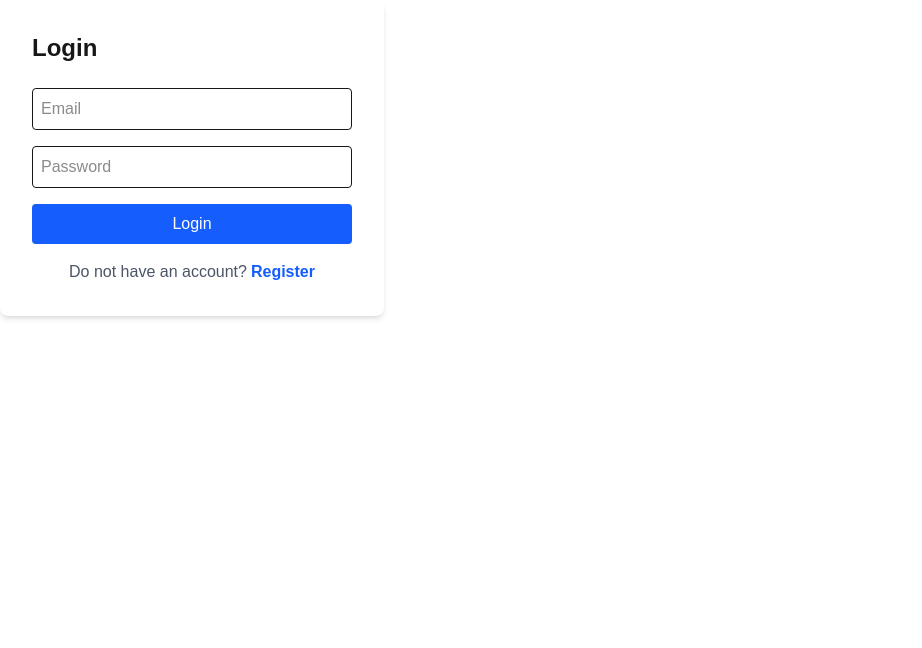
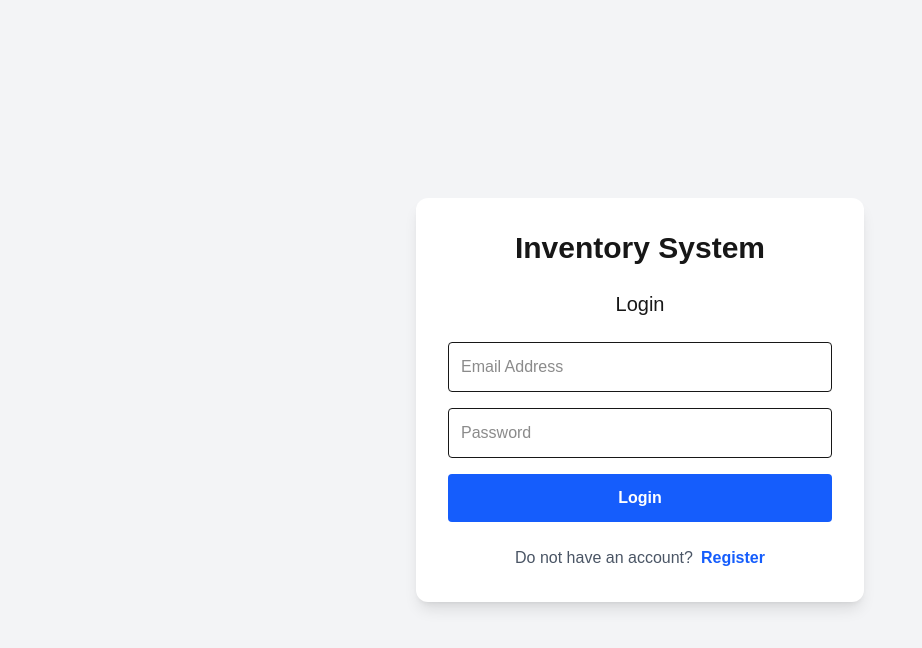
Before and after one commit to nicholaskm254-glitch/Inventory-system, a Next.js app: page /login in a window 1280 px wide. Shown: the top 648 px of the page, without its empty margins (0-922 px from the left). Built offline with nearby package versions, Linux system fonts and the light colour scheme; no server answers.

Commit message:
fix login

```diff
--- a/app/login/page.tsx
+++ b/app/login/page.tsx
@@ -16,9 +16,7 @@ export default function LoginPage() {
       setLoading(true);
       setError("");
 
-      const response = await fetch(
-        `${API}/api/Auth/login`,
-        {
+      const response = await fetch(`${API}/api/Auth/login`, {
         method: "POST",
         headers: {
           "Content-Type": "application/json",
@@ -27,40 +25,51 @@ export default function LoginPage() {
           email,
           password,
         }),
-        }
-      );
+      });
 
       if (!response.ok) {
-        throw new Error("Login failed");
+        throw new Error("Invalid email or password");
       }
 
       const data = await response.json();
+
       localStorage.setItem("token", data.token);
+
       window.location.href = "/";
     } catch (err) {
-      setError(err instanceof Error ? err.message : "An error occurred");
+      setError(
+        err instanceof Error
+          ? err.message
+          : "Login failed"
+      );
     } finally {
       setLoading(false);
     }
   };
 
   return (
+    <div className="min-h-screen flex items-center justify-center bg-gray-100 px-4">
+      <div className="bg-white p-8 rounded-xl shadow-lg w-full max-w-md">
+        <h1 className="text-3xl font-bold text-center mb-6">
+          Inventory System
+        </h1>
 
-    <div className="p-8 rounded-lg shadow-md w-96">
-  <h1 className="text-2xl font-bold mb-6">Login</h1>
+        <h2 className="text-xl text-center mb-6">
+          Login
+        </h2>
 
         {error && (
-    <div className="text-red-700 p-3 rounded mb-4">
+          <div className="bg-red-100 text-red-700 p-3 rounded mb-4">
             {error}
           </div>
         )}
 
         <input
           type="email"
-    placeholder="Email"
+          placeholder="Email Address"
           value={email}
           onChange={(e) => setEmail(e.target.value)}
-    className="w-full p-2 border rounded mb-4"
+          className="w-full border p-3 rounded mb-4"
         />
 
         <input
@@ -68,29 +77,30 @@ export default function LoginPage() {
           placeholder="Password"
           value={password}
           onChange={(e) => setPassword(e.target.value)}
-    className="w-full p-2 border rounded mb-4"
+          className="w-full border p-3 rounded mb-4"
         />
 
         <button
           onClick={login}
           disabled={loading}
-    className="w-full bg-blue-600 text-white p-2 rounded hover:bg-blue-700"
+          className="w-full bg-blue-600 hover:bg-blue-700 text-white p-3 rounded font-semibold"
         >
           {loading ? "Logging in..." : "Login"}
         </button>
 
-  <div className="mt-4 text-center">
+        <div className="mt-6 text-center">
           <span className="text-gray-600">
             Do not have an account?
           </span>
 
           <a
             href="/register"
-      className="text-blue-600 font-semibold ml-1 hover:underline"
+            className="text-blue-600 font-semibold ml-2 hover:underline"
           >
             Register
           </a>
         </div>
       </div>
+    </div>
   );
 }
```
Lines whose indentation alone changed are shown as unchanged.
